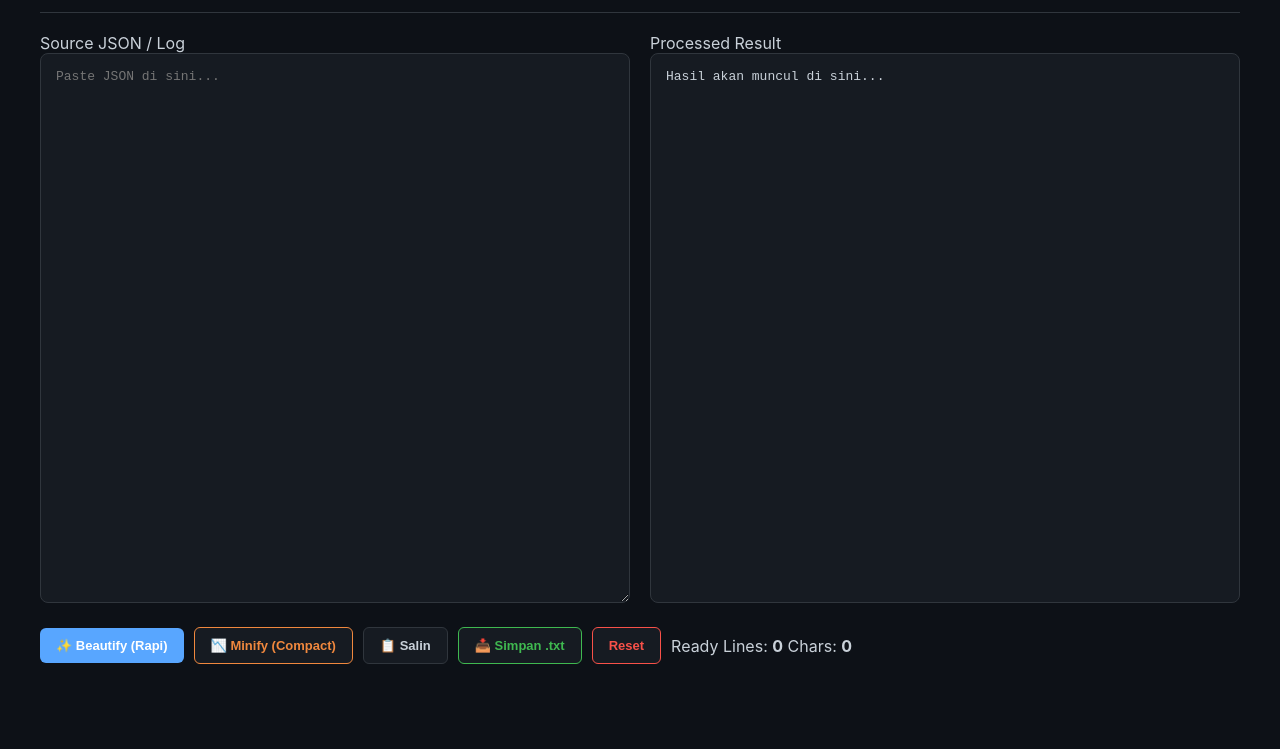
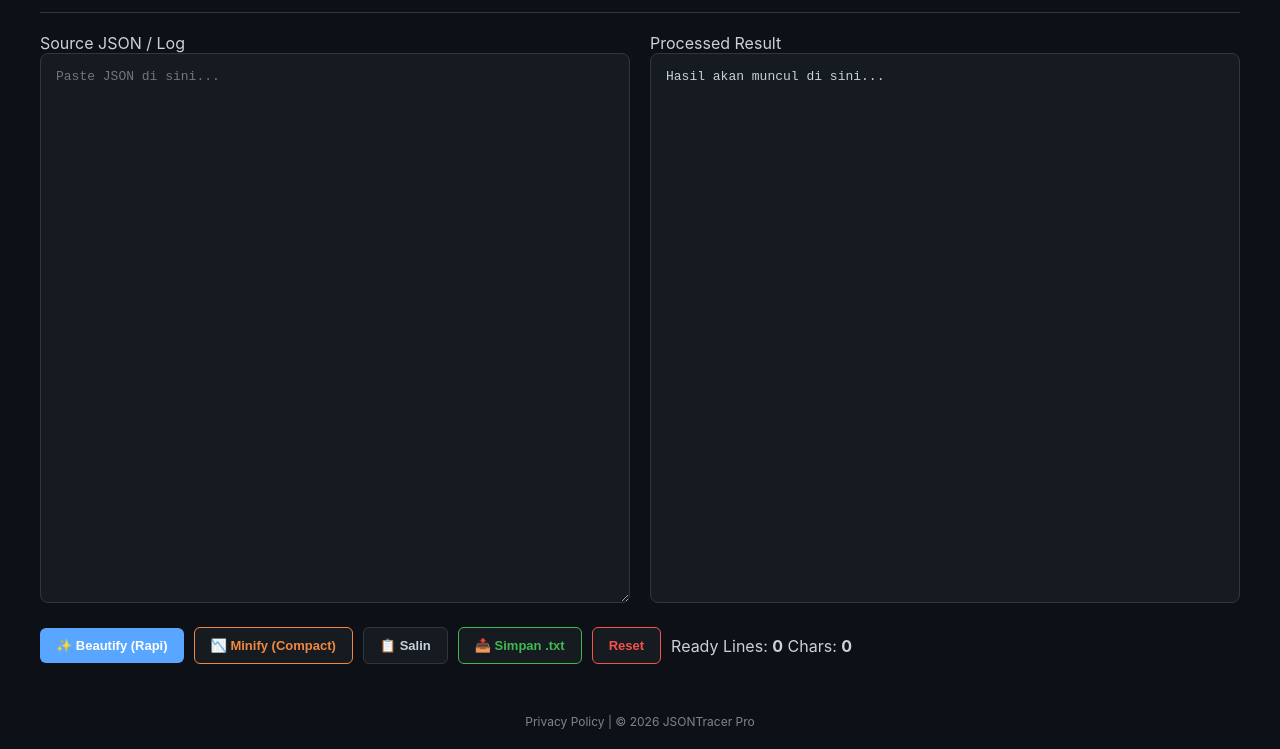
Before and after one commit to frhndwptra/json-formatter-pro, a plain HTML site: page index.html in a window 1280 px wide. Shown: the part 78-827 px from the top of the page. Before the commit the page ends 800 px from the top, so only its background shows below. Drawn offline with Linux system fonts and the light colour scheme.

Commit message:
Update index.html

```diff
--- a/index.html
+++ b/index.html
@@ -263,5 +263,9 @@ window.addEventListener('DOMContentLoaded', () => {
 </script>
 
 </body>
+<footer style="margin-top: 50px; text-align: center; font-size: 12px; opacity: 0.6;">
+    <a href="privacy.html" style="color: var(--text); text-decoration: none;">Privacy Policy</a> |
+    © 2026 JSONTracer Pro
+</footer>
 
 </html>
```
